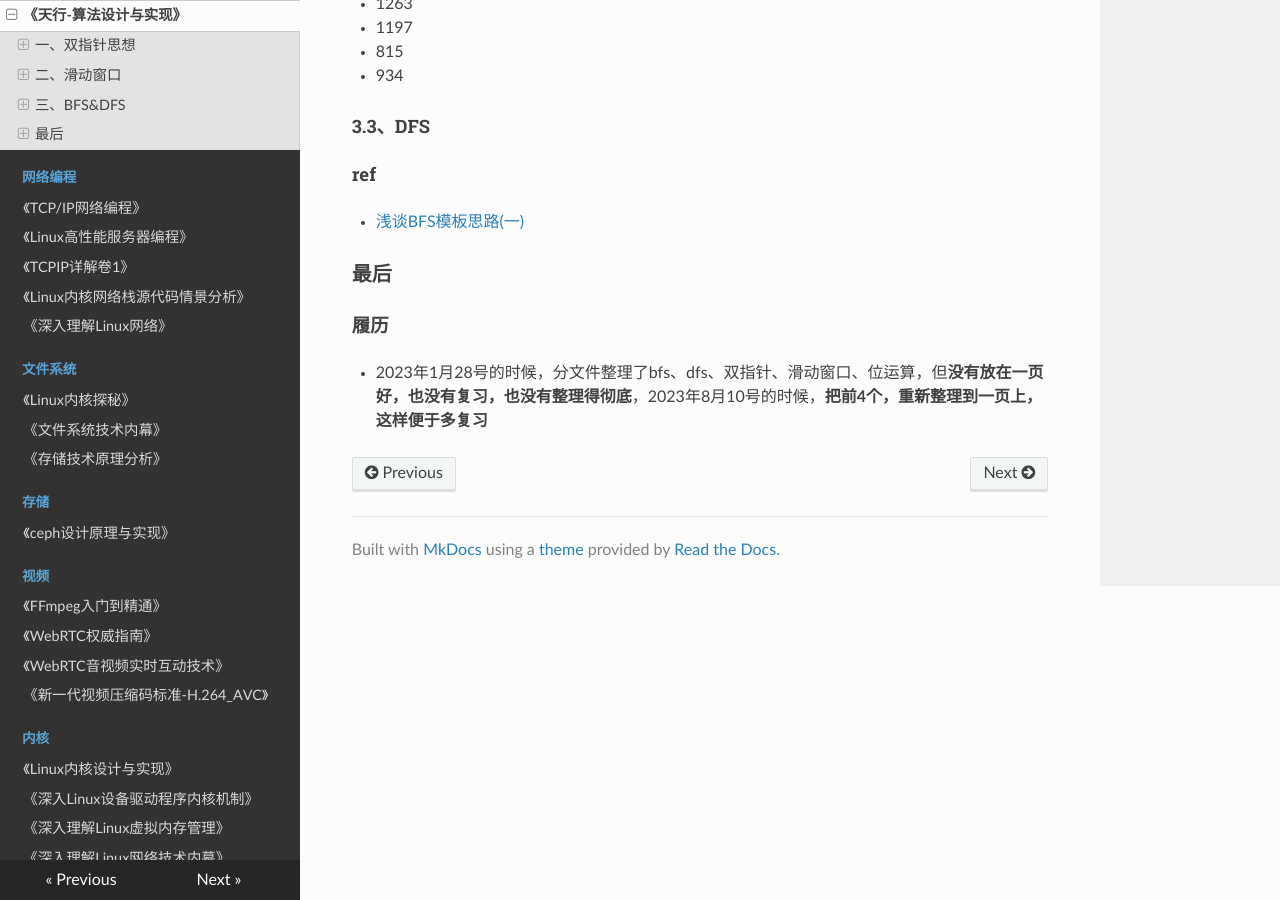
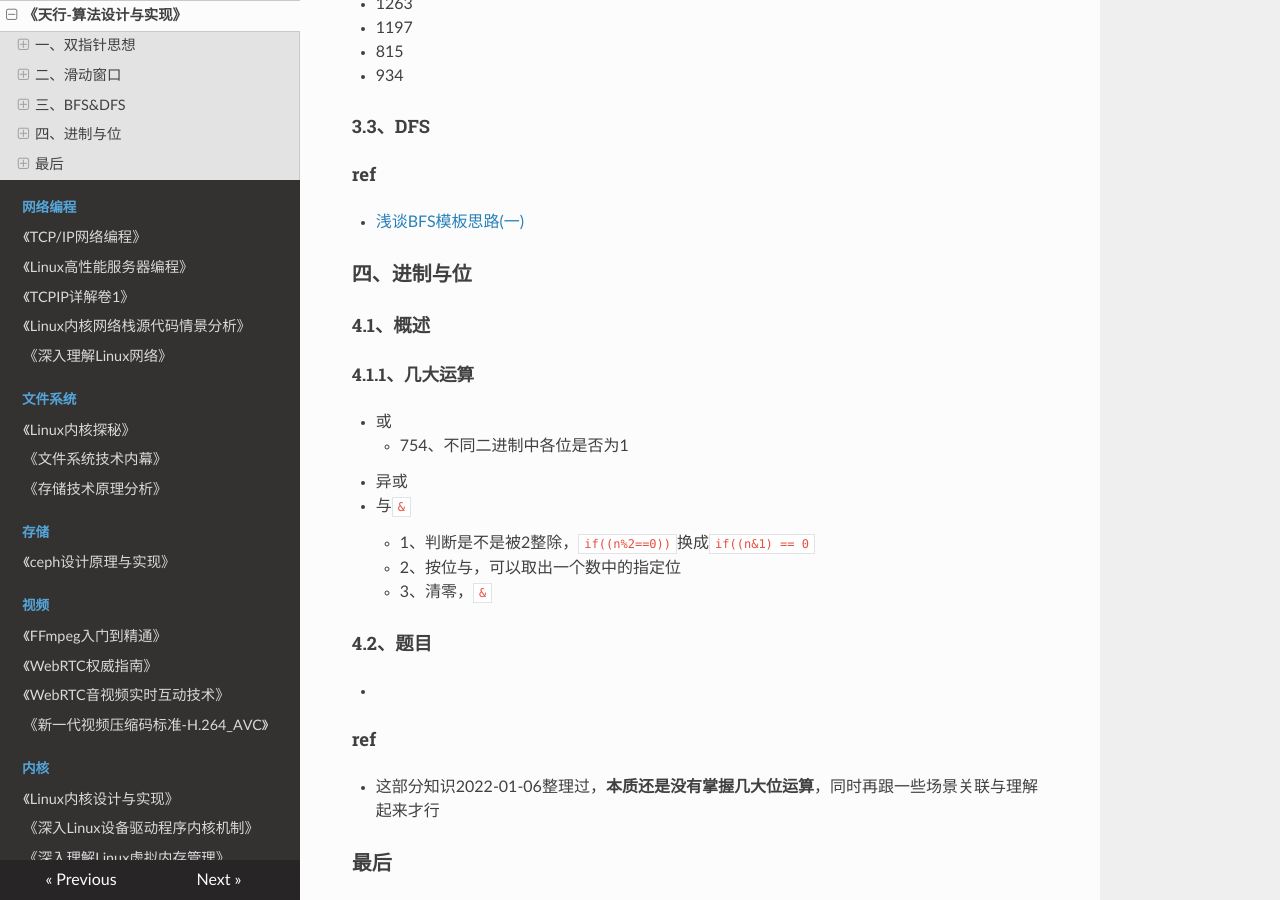
Before and after one commit to wolflion/booknotes, an MkDocs documentation site: the page built from docs/408/天行-算法设计与实现.md, in a window 1280 px wide and 900 px high, scrolled down 4881 px. Built offline with MkDocs 1.6.1, drawn with Linux system fonts in a browser that asks for light colours; nearby versions of some CDN libraries.

Commit message:
Update 天行-算法设计与实现.md

```diff
--- a/docs/408/天行-算法设计与实现.md
+++ b/docs/408/天行-算法设计与实现.md
@@ -202,6 +202,28 @@ void bfs(int s){
 
 + [浅谈BFS模板思路(一)](https://blog.csdn.net/weixin_44572229/article/details/121304289)
 
+### 四、进制与位
+
+#### 4.1、概述
+
+##### 4.1.1、几大运算
+
++ 或
+  + 754、不同二进制中各位是否为1
++ 异或
++ 与`&`
+  + 1、判断是不是被2整除，`if((n%2==0))`换成`if((n&1) == 0`
+  + 2、按位与，可以取出一个数中的指定位
+  + 3、清零，`&`
+
+#### 4.2、题目
+
++
+
+#### ref
+
++ 这部分知识2022-01-06整理过，**本质还是没有掌握几大位运算**，同时再跟一些场景关联与理解起来才行
+
 ### 最后
 
 #### 履历
```
